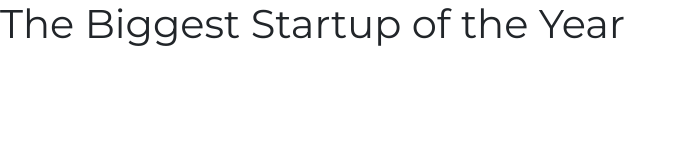
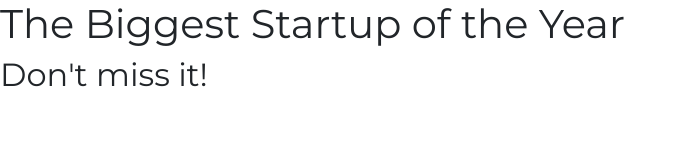
Before and after one commit to premahhh/background-generator, a plain HTML site: page index.html in a window 1280 px wide. Shown: the whole page, without its empty margins (0-687 px from the left). Drawn offline with nearby package versions, Linux system fonts and the light colour scheme.

Commit message:
added subtitle

```diff
--- a/index.html
+++ b/index.html
@@ -14,5 +14,6 @@
   </head>
   <body>
     <h1>The Biggest Startup of the Year</h1>
+    <h2>Don't miss it!</h2>
   </body>
 </html>
```
